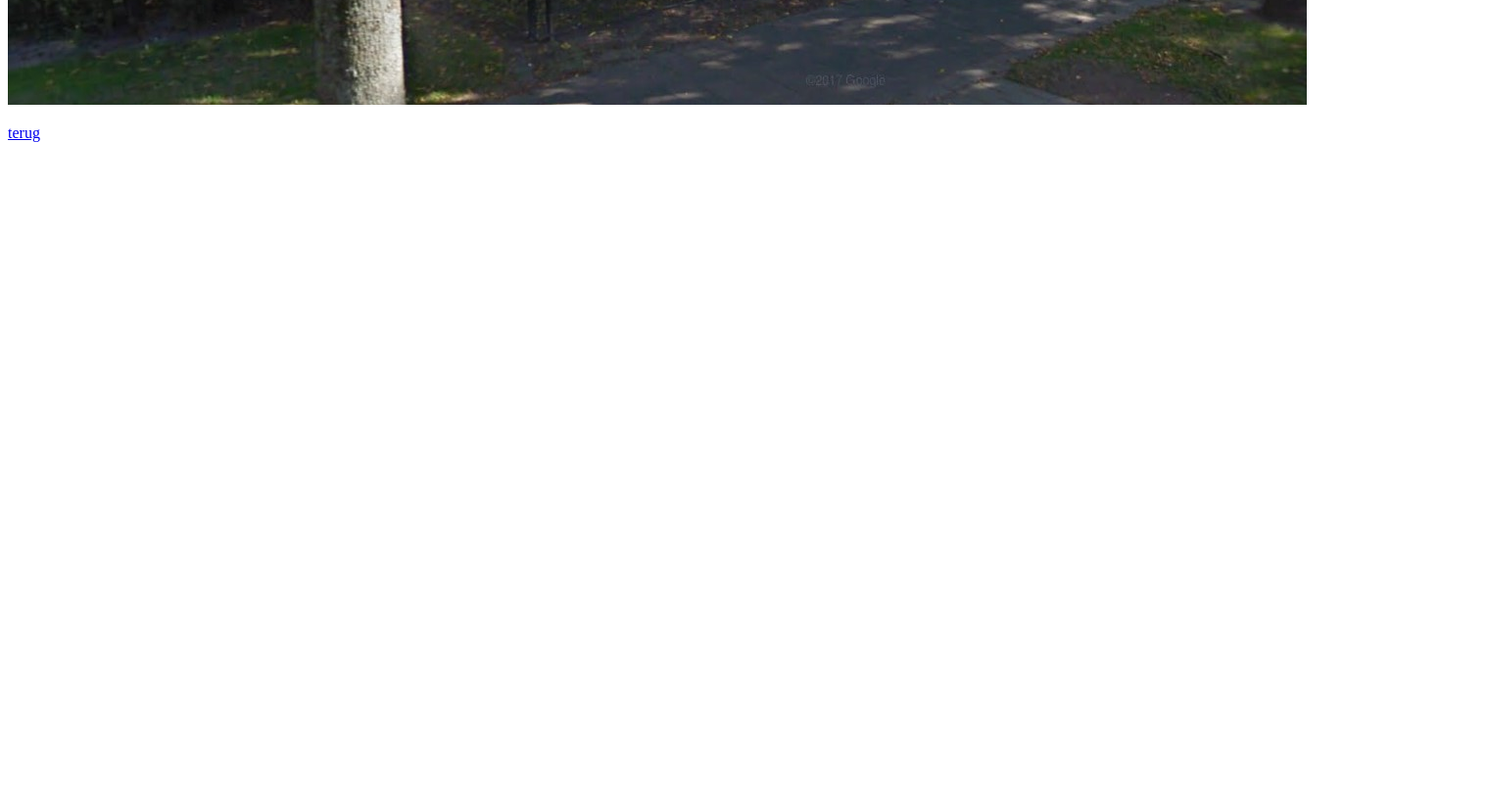
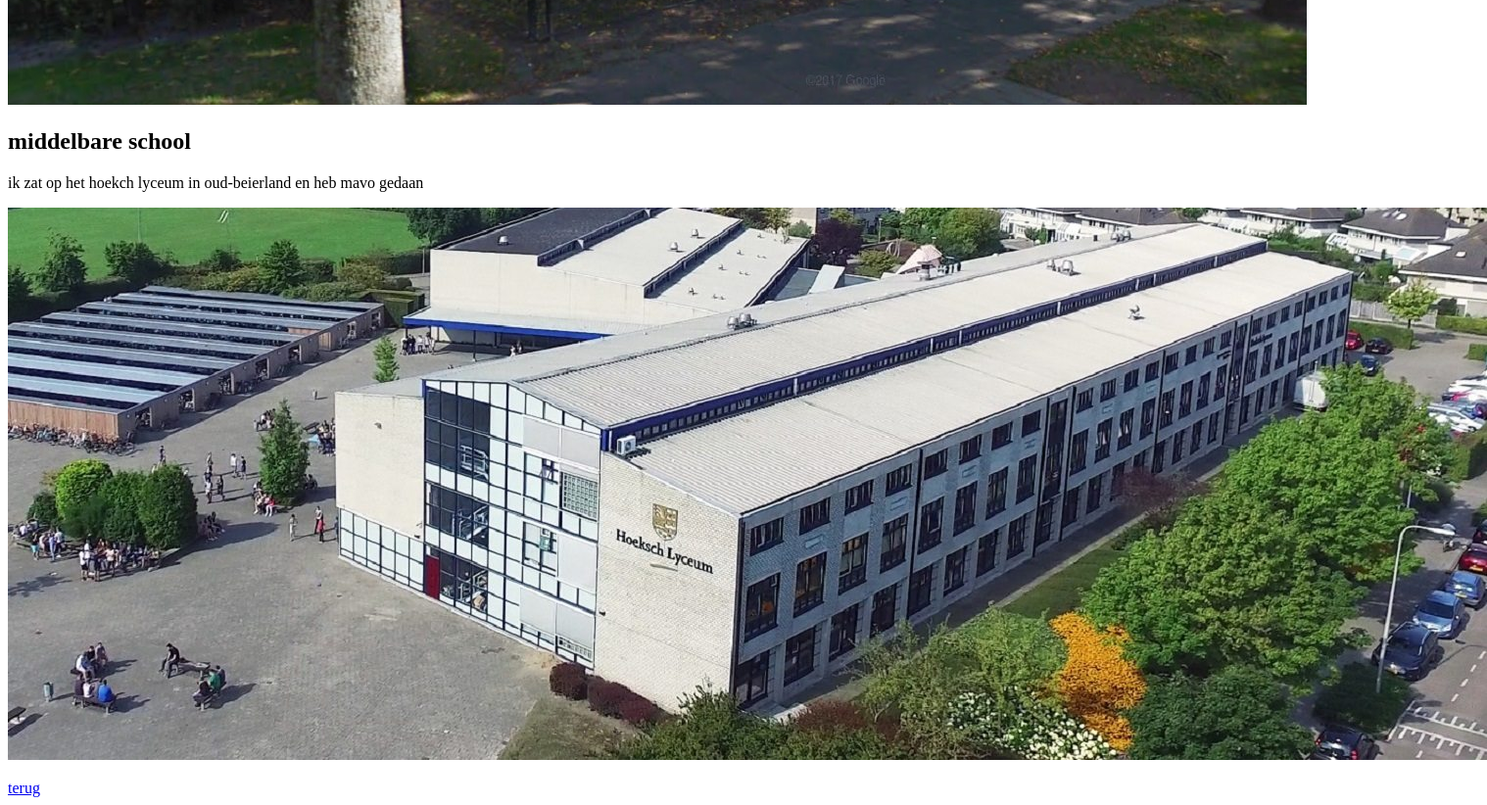
Before and after one commit to pinglecan/Statische-Front-end, a plain HTML site: page mijn website/school.html in a window 1280 px wide. Shown: the part 520-1342 px from the top of the page at 98% size, 1518 px wide, since content can reach past the window. Before the commit the page ends 800 px from the top, so only its background shows below. Drawn offline with Linux system fonts and the light colour scheme.

Commit message:
website update

```diff
--- a/mijn website/school.html
+++ b/mijn website/school.html
@@ -13,6 +13,10 @@
         <p>ik zat op het kraaienest in piershil op school </p>
         <img src="images/kraaienest.jpg" alt="het kraaienest in piershil">
         <p></p>
+        <h2>middelbare school</h2>
+        <p>ik zat op het hoekch lyceum in oud-beierland en heb mavo gedaan</p>
+        <img src="images/hoeksch.jpg" alt="het hoeksch lyceum in oudbeierland">
+        <p></p>
         <a href="index.html">terug</a>
 	</body>
 
```
Also changed, not shown: mijn website/images/hoeksch.jpg (added).
